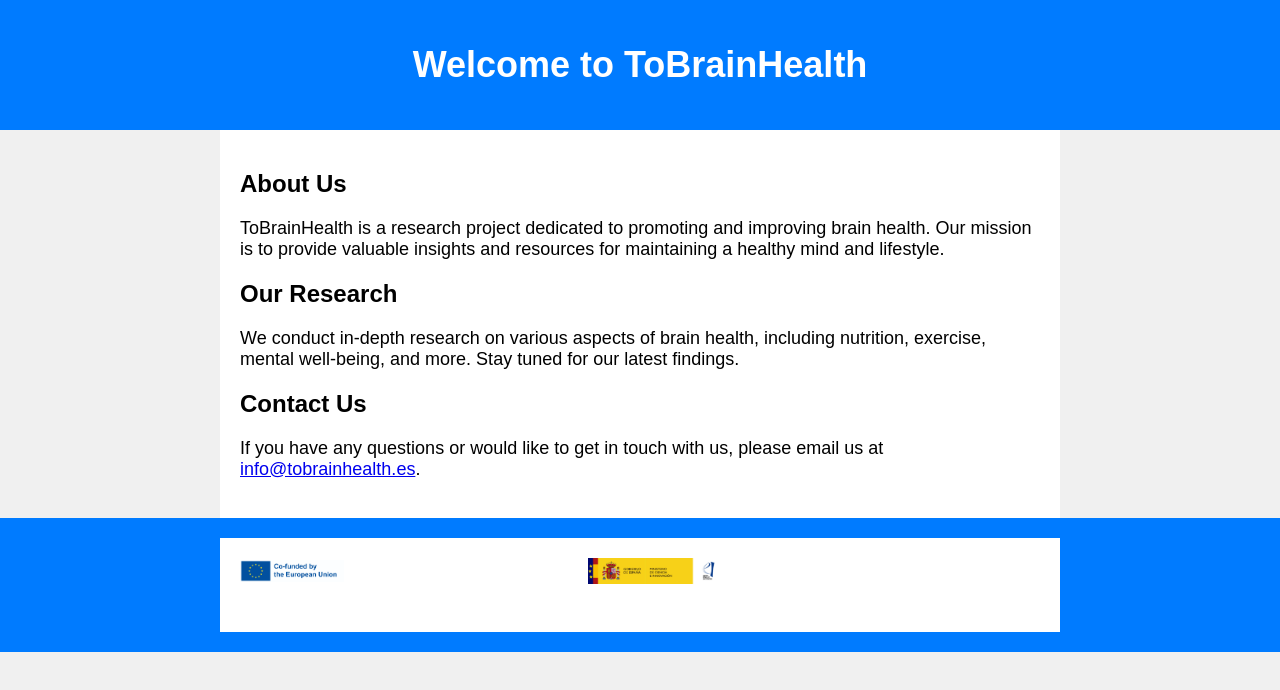
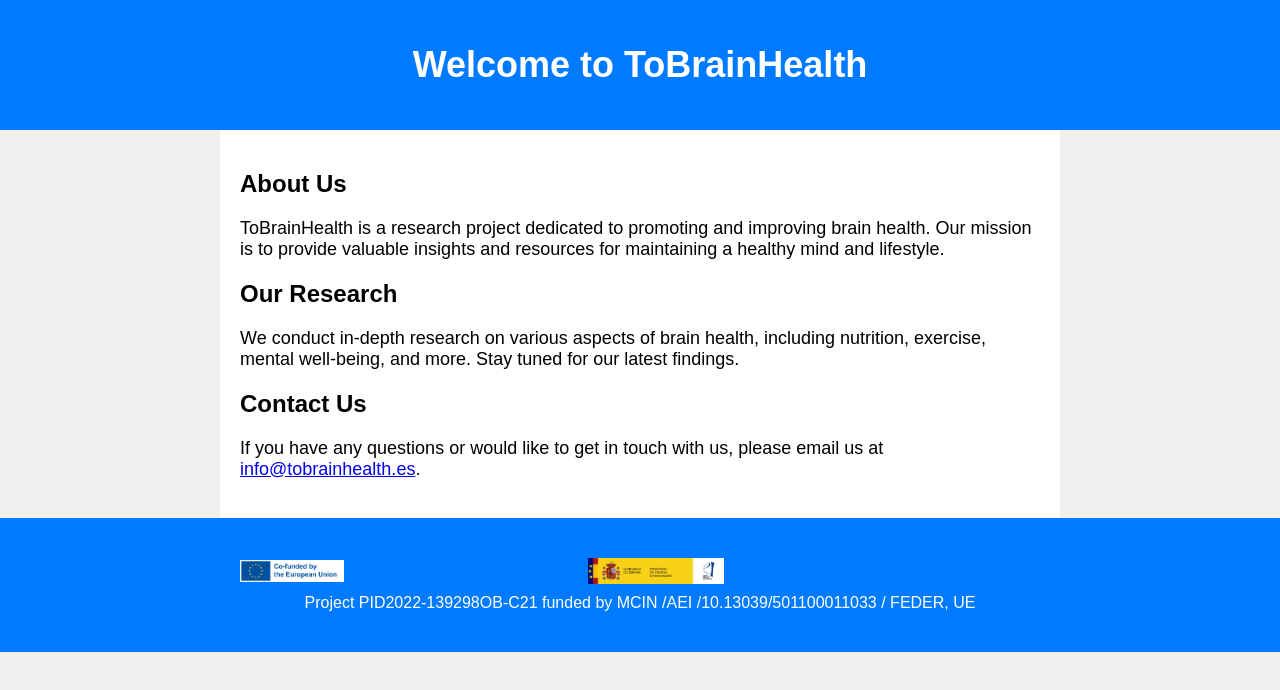
Before and after one commit to GBT-UPM/toBrainHealth, a plain HTML site: page index.html in a window 1280 px wide. Drawn offline with Linux system fonts and the light colour scheme.

Commit message:
Correccion css

```diff
--- a/styles.css
+++ b/styles.css
@@ -37,6 +37,8 @@ footer {
 footer .container {
     max-width: 800px;
     margin: 0 auto;
+    background-color: #007BFF;
+    padding: 20px 0;
 }
 
 .footer-content {
```
